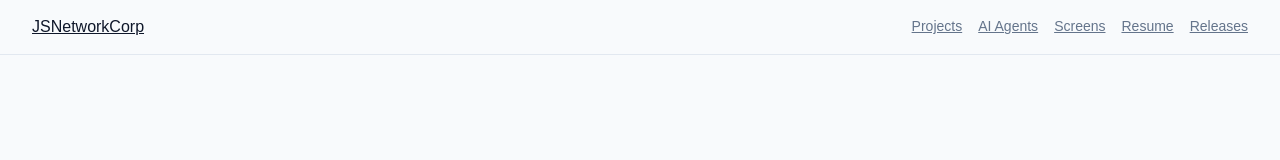
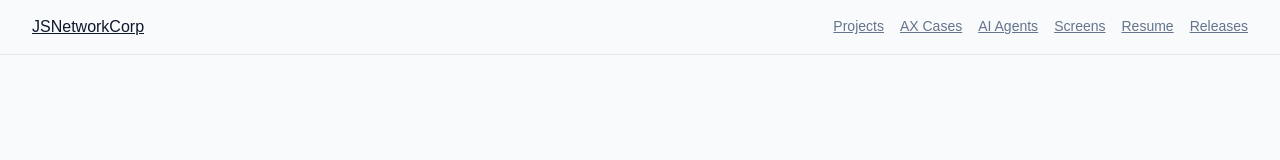
Before and after one commit to tomtomjskim/jsnetworkcorp-portfolio, a Next.js app: page / in a window 1280 px wide. Shown: the top 160 px of the page. Built offline with nearby package versions, Linux system fonts and the light colour scheme.

Commit message:
web: expose AX case-study route in navigation

```diff
--- a/src/app/layout.tsx
+++ b/src/app/layout.tsx
@@ -4,7 +4,7 @@ import './globals.css';
 
 export const metadata: Metadata = {
   title: 'JSNetworkCorp Portfolio',
-  description: 'Backend, full-stack, AI workflow, live commerce, and agent tooling portfolio.'
+  description: 'Backend business systems, practical AI automation, internal tools, and verification-focused engineering portfolio.'
 };
 
 export default function RootLayout({ children }: { children: React.ReactNode }) {
@@ -15,6 +15,7 @@ export default function RootLayout({ children }: { children: React.ReactNode })
           <Link href="/">JSNetworkCorp</Link>
           <nav>
             <Link href="/projects/">Projects</Link>
+            <Link href="/ax/">AX Cases</Link>
             <Link href="/ai-agents/">AI Agents</Link>
             <Link href="/screens/">Screens</Link>
             <Link href="/resume/">Resume</Link>
```
